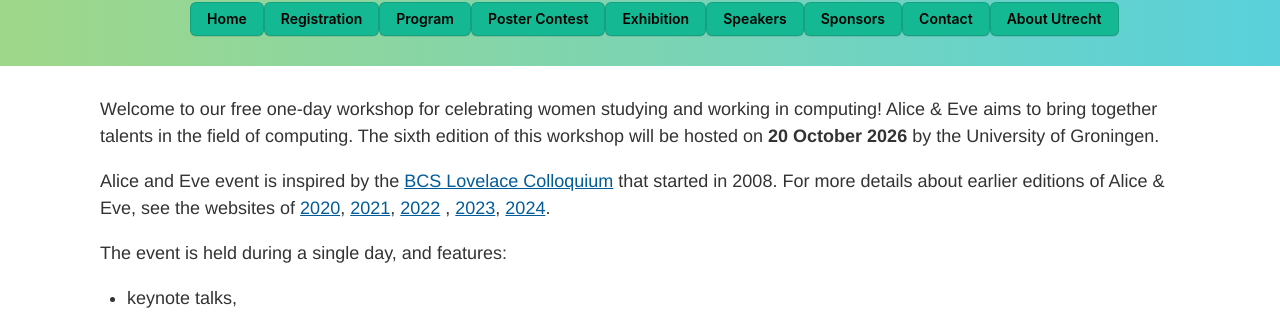
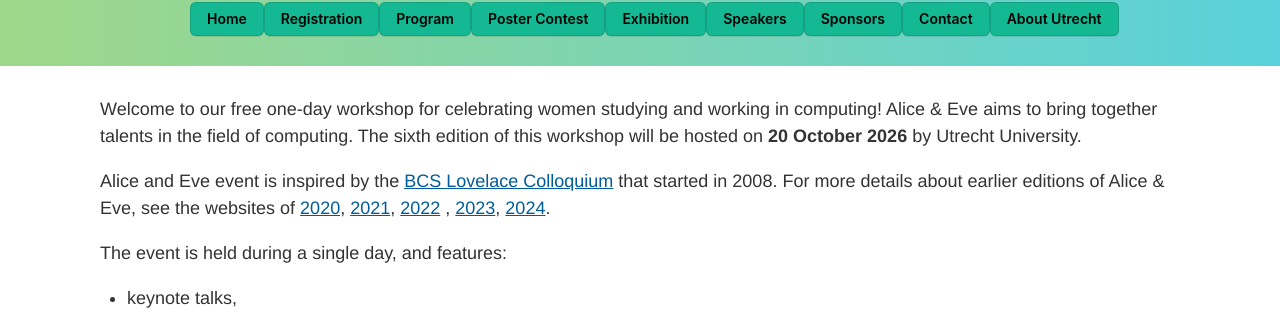
Before and after one commit to alice-and-eve/2026, a Jekyll site: the page built from index.md, in a window 1280 px wide and 900 px high. Shown: the part 358-675 px from the top of the window. Built offline with Jekyll 4.4.1, drawn with Linux system fonts in a browser that asks for light colours.

Commit message:
Update index.md

```diff
--- a/index.md
+++ b/index.md
@@ -7,7 +7,7 @@ layout: default
 <!-- **Did you attend Alice & Eve 2024? Please fill out our feedback form: [https://forms.gle/cFKzTXHZQpLtyMY17](https://forms.gle/cFKzTXHZQpLtyMY17)**-->
 
 Welcome to our free one-day workshop for celebrating women studying and working in computing!
-Alice & Eve aims to bring together talents in the field of computing. The sixth edition of this workshop will be hosted on **20 October 2026** by the University of Groningen.
+Alice & Eve aims to bring together talents in the field of computing. The sixth edition of this workshop will be hosted on **20 October 2026** by Utrecht University.
 
 <!--
 Alice and Eve event is inspired by the [BCS Lovelace Colloquium](https://bcswomenlovelace.bcs.org/) that started in 2008. For more details about earlier editions of Alice & Eve, see the websites of [2020](https://fmt.ewi.utwente.nl/events/aliceandeve2020/), [2021](https://aliceandeve.cs.ru.nl/), [2022](https://alice-and-eve.github.io/2022/), [2023](https://alice-and-eve.github.io/2023/) and [2024](https://alice-and-eve.github.io/2024/).-->
```
